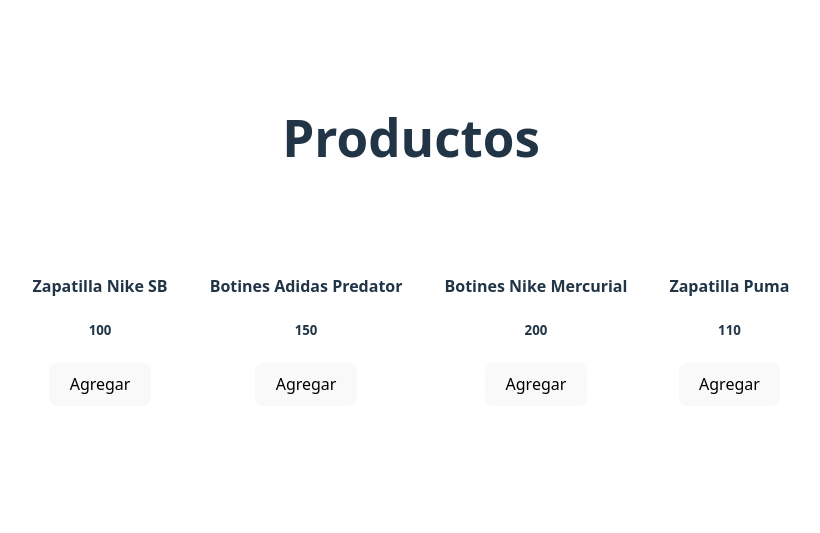
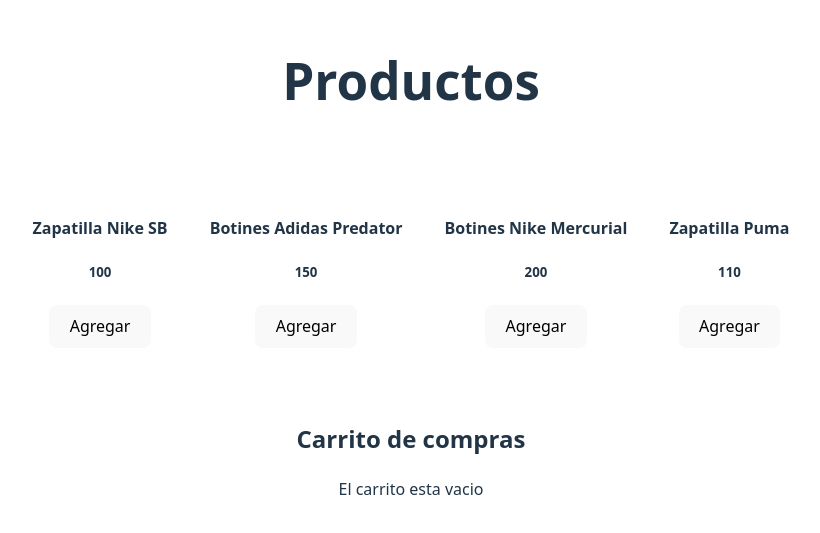
Before and after one commit to ErwinAdriel/curso-ReactJS, a React (Vite) app in the folder carrito/: page / in a window 1280 px wide. Shown: the part 133-666 px from the top of the page, without its empty margins (229-1049 px from the left). Built offline with nearby package versions, Linux system fonts and the light colour scheme.

Commit message:
Vaciar carrito

```diff
--- a/carrito/src/App.jsx
+++ b/carrito/src/App.jsx
@@ -1,17 +1,24 @@
 import { useState } from 'react'
 import './App.css'
-import { productList } from './utils/data'
-import ProductList from './componentes/ProductList'
+import Home from './layout/Home'
 
 function App() {
-  const [count, setCount] = useState(0)
+  const [cart, setCart] = useState([]);
+
+  function handleAddToCart(product){
+    setCart([...cart, product]);
+    console.log(cart);
+  }
+
+  function vaciarCart(){
+    setCart([])
+    console.log("Carrito vacio");
+  }
 
   return (
     <>
       <h1>Productos</h1>
-      <div className="card">
-        <ProductList products={productList} />
-      </div>
+      <Home cart={cart} handleAddToCart={handleAddToCart} vaciarCart={vaciarCart}/>
     </>
   )
 }
--- a/carrito/src/componentes/Cart.jsx
+++ b/carrito/src/componentes/Cart.jsx
@@ -1,19 +1,23 @@
 import React from "react";
 
-export default function Cart({cartItems}){
+export default function Cart({cartItems, vaciarItems}){
+
     return(
         <div>
             <h2>Carrito de compras</h2>
-            {cartItems.lenght === 0 ? (<p>El carrito esta vacio</p>) :
+            {cartItems.length === 0 ? (<p>El carrito esta vacio</p>) :
             (
+                <>
                 <ul>
-                    //Recorre la lista de productos agregados al carrito
-                    {cartItems.map((index, item) => (
+
+                    {cartItems.map((item, index) => (
                         <li key={index}>
                             {item.name} - {item.price}
                         </li>
                     ))}
                 </ul>
+                <button onClick={() => vaciarItems(cartItems)}>Vaciar</button>
+                </>
             )}
         </div>
     )
--- /dev/null
+++ b/carrito/src/layout/Home.jsx
@@ -0,0 +1,18 @@
+import React from "react";
+import { productList } from "../utils/data";
+import ProductList from "../componentes/ProductList";
+import Cart from "../componentes/Cart";
+
+export default function Home({cart, handleAddToCart, vaciarCart}){
+
+    return(
+        <>
+            <div className="card">
+                <ProductList products={productList} addToCart={handleAddToCart}/>
+            </div>
+            <div>
+                <Cart cartItems={cart} vaciarItems={vaciarCart}/>
+            </div>
+        </>
+    )
+}
```
